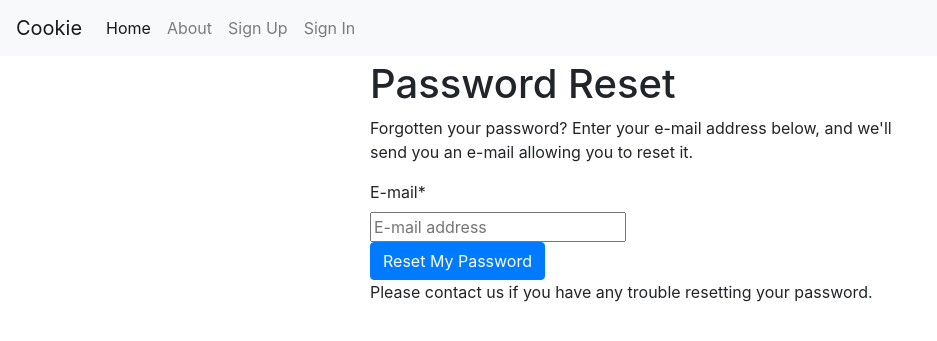
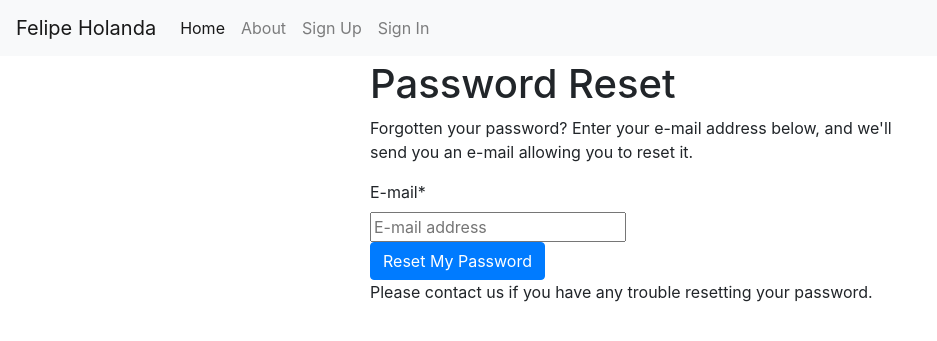
Before and after one commit to flp9001/fholanda, a Django app: page /accounts/password/reset/ in a window 1280 px wide. Shown: the top 341 px of the page, without its empty margins (0-937 px from the left). Run offline with Django 3.2, Linux system fonts and the light colour scheme; some libraries are stand-ins or nearby versions.

Commit message:
Changed template

```diff
--- a/fholanda/apps/templates/base.html
+++ b/fholanda/apps/templates/base.html
@@ -42,7 +42,7 @@
         <button class="navbar-toggler navbar-toggler-right" type="button" data-toggle="collapse" data-target="#navbarSupportedContent" aria-controls="navbarSupportedContent" aria-expanded="false" aria-label="Toggle navigation">
           <span class="navbar-toggler-icon"></span>
         </button>
-        <a class="navbar-brand" href="{% url 'home' %}">Cookie</a>
+        <a class="navbar-brand" href="{% url 'home' %}">Felipe Holanda</a>
 
         <div class="collapse navbar-collapse" id="navbarSupportedContent">
           <ul class="navbar-nav mr-auto">
```
